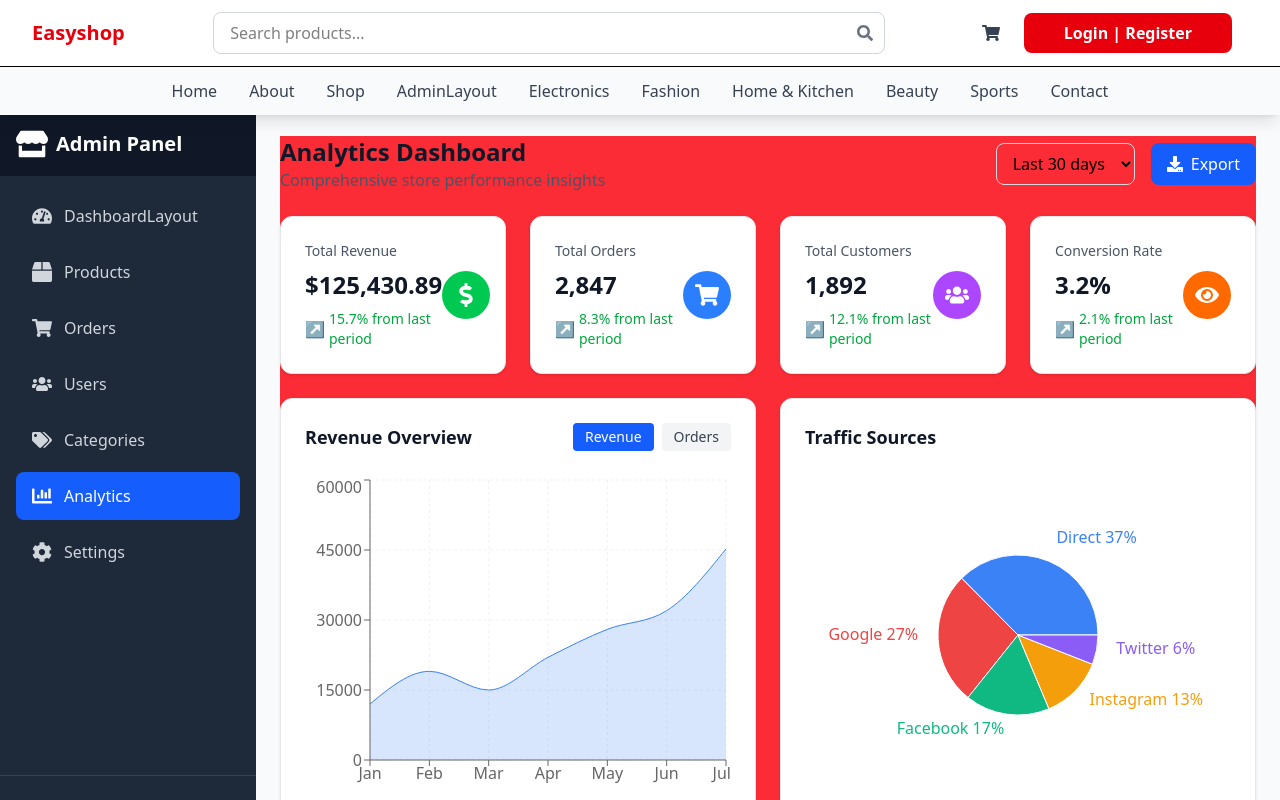
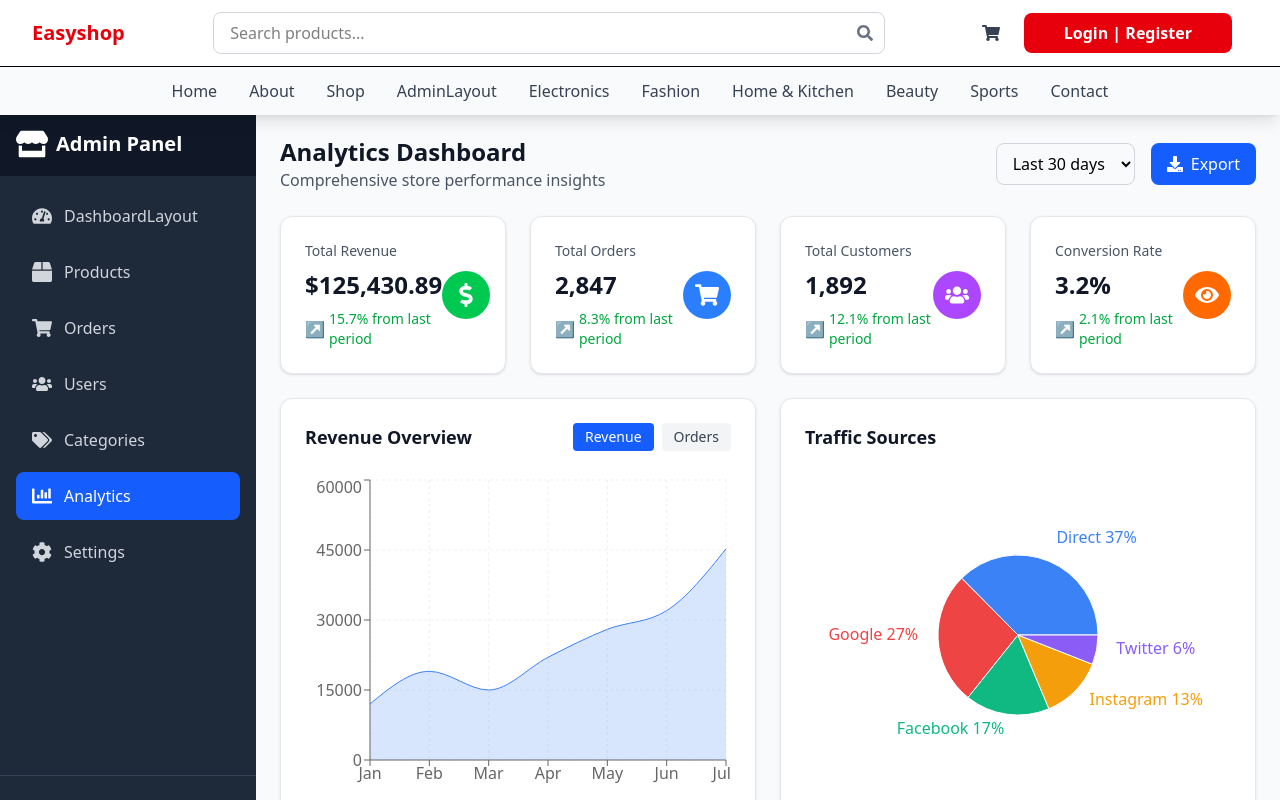
Before and after one commit to Muhammad-Munsif/e-commerce, a React (Vite) app: page /admin/analytics in a window 1280 px wide. Built offline with nearby package versions, Linux system fonts and the light colour scheme.

Commit message:
A few changes adding code to analytics component file

```diff
--- a/src/Components/admin/Analytics.jsx
+++ b/src/Components/admin/Analytics.jsx
@@ -105,7 +105,7 @@ const Analytics = () => {
 
   return (
     <>
-    <div className="space-y-6 min-h-screen bg-red-500 ">
+    <div className="space-y-6 min-h-screen w-full ">
       {/* Header */}
       <div className="flex flex-col sm:flex-row sm:items-center sm:justify-between">
         <div>
@@ -374,7 +374,7 @@ const Analytics = () => {
         </div>
       </div>
     </div>
-      <div className=" w-screen px-0 mx-0 max-w-full bg-red-500 mt-3">
+      <div className="mb-28 mt-6">
         <Footer/>
       </div>
     </>
```
Also changed, not shown: src/Components/TrackYourOrder.jsx (+5 -5 lines).
